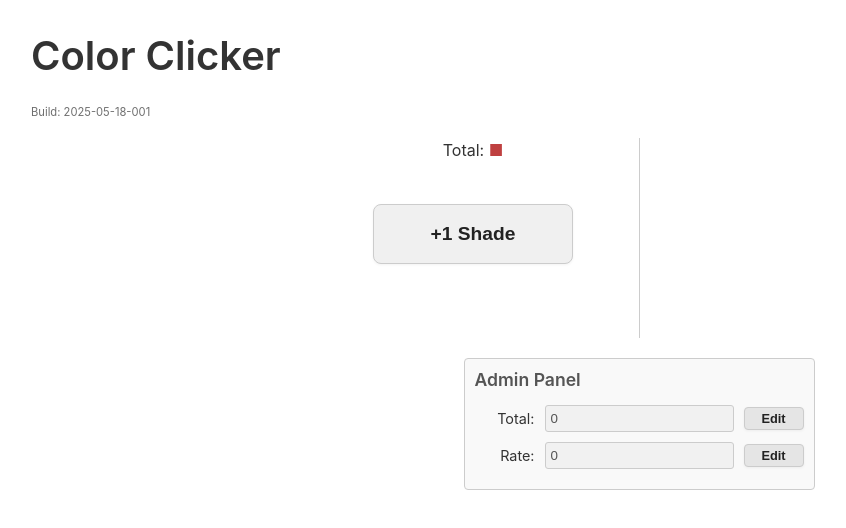
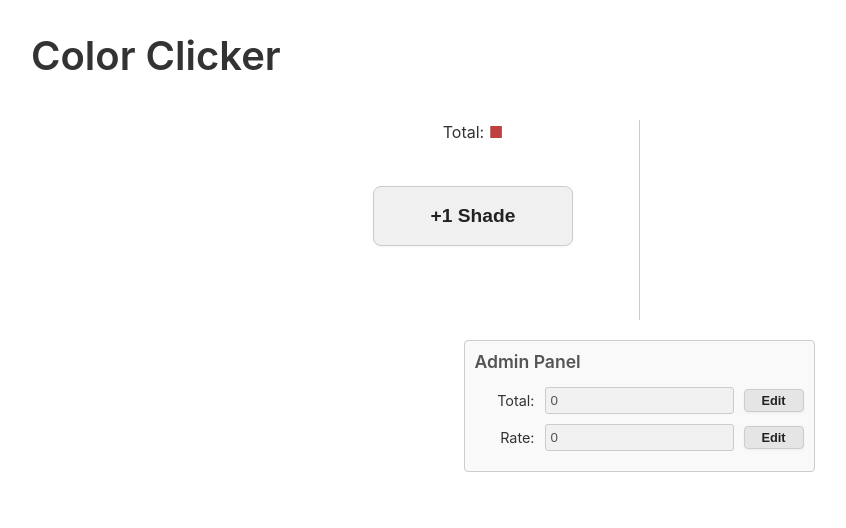
Before and after one commit to daveyarwood/color-clicker, a React (Vite) app: page / in a window 1280 px wide. Shown: the top 528 px of the page, without its empty margins (1-847 px from the left). Built offline with nearby package versions, Linux system fonts and the light colour scheme.

Commit message:
Clean up experimental changes and add .vite to .gitignore

```diff
--- a/src/App.tsx
+++ b/src/App.tsx
@@ -103,9 +103,6 @@ function App() {
   return (
     <div className="game-container">
       <h1>Color Clicker</h1>
-      <div className="version-indicator" style={{ fontSize: '0.7em', opacity: 0.7 }}>
-        Build: 2025-05-18-001
-      </div>
 
       <div className="game-layout">
         <div className="game-main">
```
Also changed, not shown: 1 other file (tests, documents, lock files or other folders).
